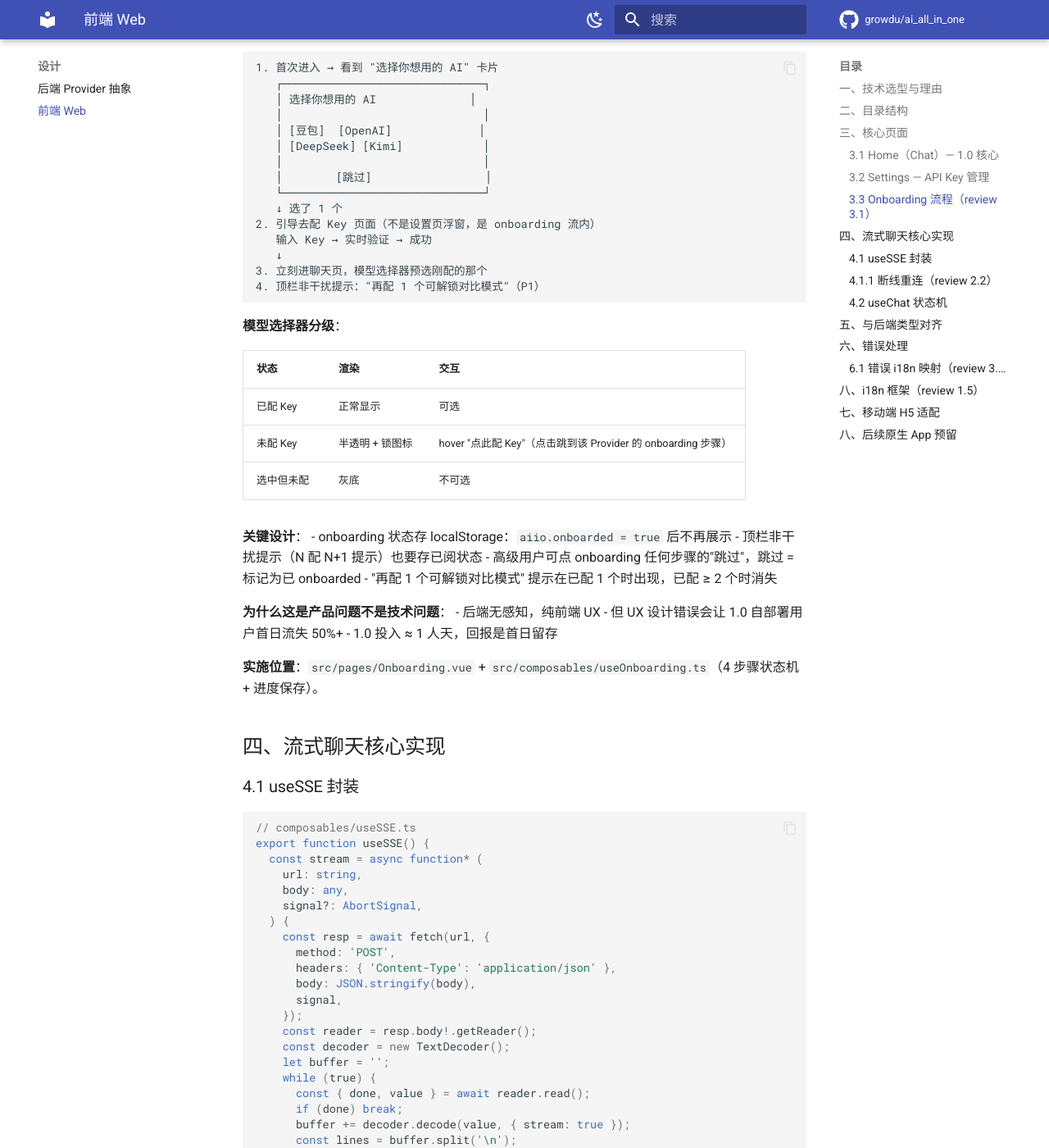
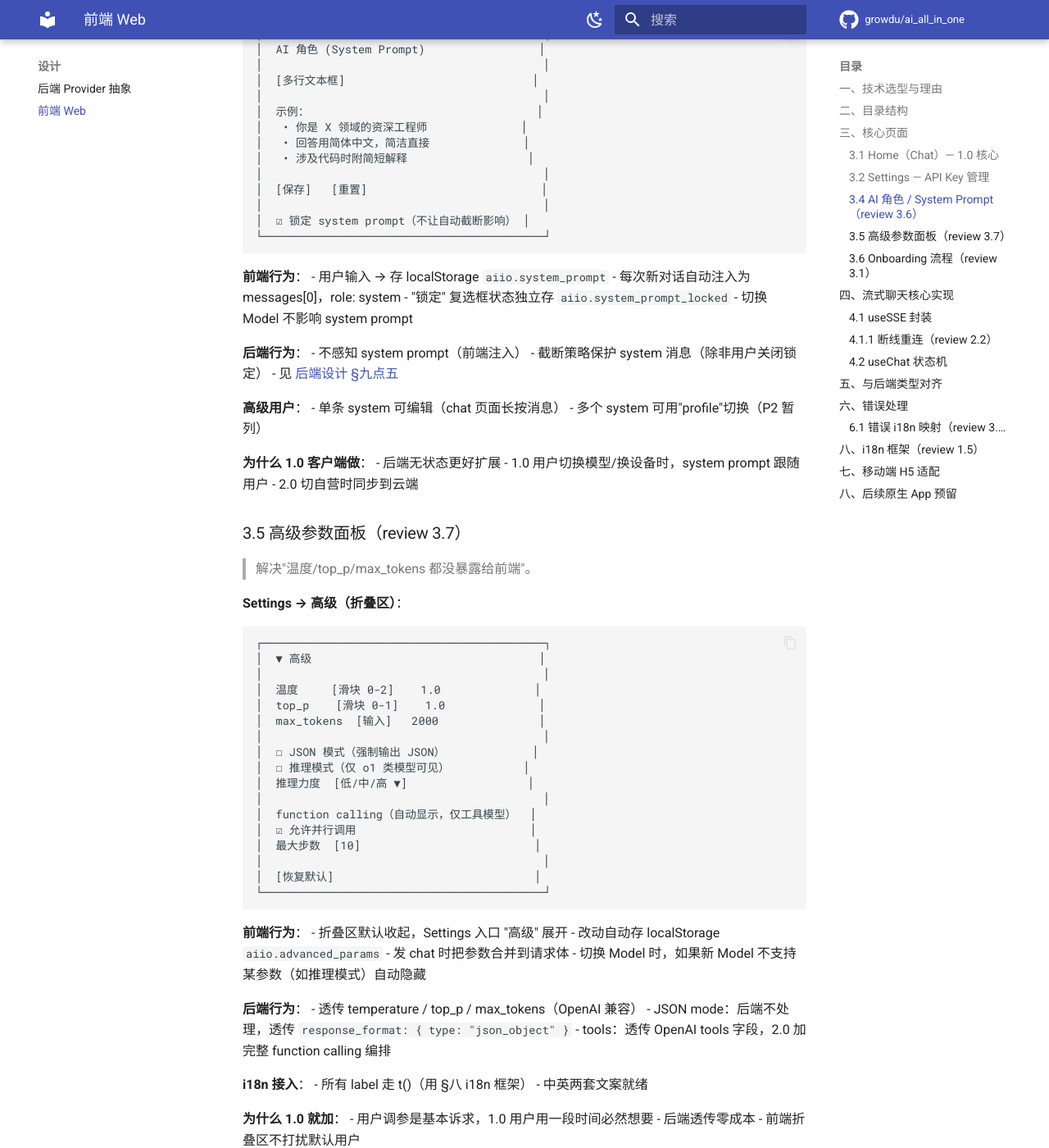
Before and after one commit to growdu/ai_all_in_one, an MkDocs documentation site: the page built from docs/frontend/03-web.md, in a window 1280 px wide and 1400 px high, scrolled down 2806 px. Shown: the whole window at 82% size. Built offline with MkDocs 1.6.1 and Material for MkDocs 9.7.7, drawn with Linux system fonts in a browser that asks for light colours; comment, search, counter and statistics services are not loaded; some of the changed text lies outside the part shown.

Commit message:
docs(frontend): AI 角色 + 高级参数面板（解决 review 3.6/3.7）
变更 docs/frontend/03-web.md：

§3.4 AI 角色 / System Prompt
- Settings 文本框 + 锁定复选框
- 存 localStorage，前端注入为 messages[0]
- 后端不感知，截断保护（除非关锁定）
- 链接后端 §九点五 显式 anchor {#chat-truncation}

§3.5 高级参数面板
- 折叠区默认收起
- 温度/top_p/max_tokens 滑块
- JSON mode / 推理模式 / function calling 配置
- 切 Model 时按 capabilities 自动隐藏
- 透传 OpenAI 字段

i18n 接入：所有 label 走 t()，见 §八 i18n 框架

P1 计划见 .hermes/plans/2026-07-29_1630-design-review-p0.md。

附记：发现 mkdocs attribute 语法 `## title（xxx）{#id}` 中，
title 含 `（...）` 时 slug 会把 `{#id}` 拼进 id（如 review-34chat-truncation）。
workaround：把 `（review 3.4）` 移出 heading，作为引用块前缀。
已记入 memory。

````diff
--- a/docs/frontend/03-web.md
+++ b/docs/frontend/03-web.md
@@ -111,7 +111,96 @@ frontend/web/
 
 Key 提交到后端，**前端不存明文**（用 HttpOnly Cookie 存 user_token）。
 
-### 3.3 Onboarding 流程（review 3.1）
+### 3.4 AI 角色 / System Prompt（review 3.6）
+
+> 解决"1.0 用户不能定制 AI 行为"。
+
+**Settings → AI 角色**：
+
+```
+┌──────────────────────────────────────────┐
+│  AI 角色 (System Prompt)                 │
+│                                          │
+│  [多行文本框]                            │
+│                                          │
+│  示例：                                  │
+│   • 你是 X 领域的资深工程师              │
+│   • 回答用简体中文，简洁直接              │
+│   • 涉及代码时附简短解释                  │
+│                                          │
+│  [保存]   [重置]                          │
+│                                          │
+│  ☑ 锁定 system prompt（不让自动截断影响） │
+└──────────────────────────────────────────┘
+```
+
+**前端行为**：
+- 用户输入 → 存 localStorage `aiio.system_prompt`
+- 每次新对话自动注入为 messages[0]，role: system
+- "锁定" 复选框状态独立存 `aiio.system_prompt_locked`
+- 切换 Model 不影响 system prompt
+
+**后端行为**：
+- 不感知 system prompt（前端注入）
+- 截断策略保护 system 消息（除非用户关闭锁定）
+- 见 [后端设计 §九点五](../backend/02-provider.md#chat-truncation)
+
+**高级用户**：
+- 单条 system 可编辑（chat 页面长按消息）
+- 多个 system 可用"profile"切换（P2 暂列）
+
+**为什么 1.0 客户端做**：
+- 后端无状态更好扩展
+- 1.0 用户切换模型/换设备时，system prompt 跟随用户
+- 2.0 切自营时同步到云端
+
+### 3.5 高级参数面板（review 3.7）
+
+> 解决"温度/top_p/max_tokens 都没暴露给前端"。
+
+**Settings → 高级（折叠区）**：
+
+```
+┌──────────────────────────────────────────┐
+│  ▼ 高级                                  │
+│                                          │
+│  温度     [滑块 0-2]    1.0              │
+│  top_p    [滑块 0-1]    1.0              │
+│  max_tokens  [输入]   2000               │
+│                                          │
+│  ☐ JSON 模式（强制输出 JSON）             │
+│  ☐ 推理模式（仅 o1 类模型可见）           │
+│  推理力度  [低/中/高 ▼]                  │
+│                                          │
+│  function calling（自动显示，仅工具模型）  │
+│  ☑ 允许并行调用                          │
+│  最大步数  [10]                          │
+│                                          │
+│  [恢复默认]                              │
+└──────────────────────────────────────────┘
+```
+
+**前端行为**：
+- 折叠区默认收起，Settings 入口 "高级" 展开
+- 改动自动存 localStorage `aiio.advanced_params`
+- 发 chat 时把参数合并到请求体
+- 切换 Model 时，如果新 Model 不支持某参数（如推理模式）自动隐藏
+
+**后端行为**：
+- 透传 temperature / top_p / max_tokens（OpenAI 兼容）
+- JSON mode：后端不处理，透传 `response_format: { type: "json_object" }`
+- tools：透传 OpenAI tools 字段，2.0 加完整 function calling 编排
+
+**i18n 接入**：
+- 所有 label 走 t()（用 §八 i18n 框架）
+- 中英两套文案就绪
+
+**为什么 1.0 就加**：
+- 用户调参是基本诉求，1.0 用户用一段时间必然想要
+- 后端透传零成本
+- 前端折叠区不打扰默认用户
+
+### 3.6 Onboarding 流程（review 3.1）
 
 > 解决"99% 用户配 1 个 Key 就用得很好，1.0 一进来就看到 4 个红色未配提示"。
 
````
Also changed, not shown: docs/backend/02-provider.md (+2 -2 lines).
